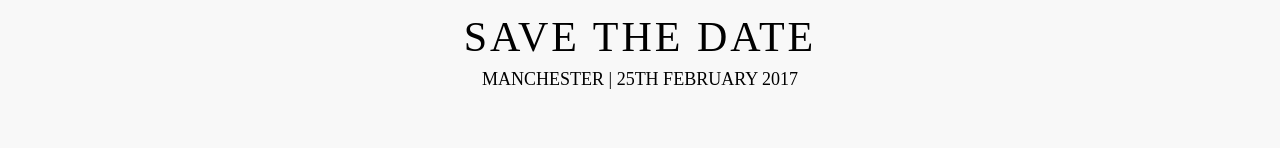
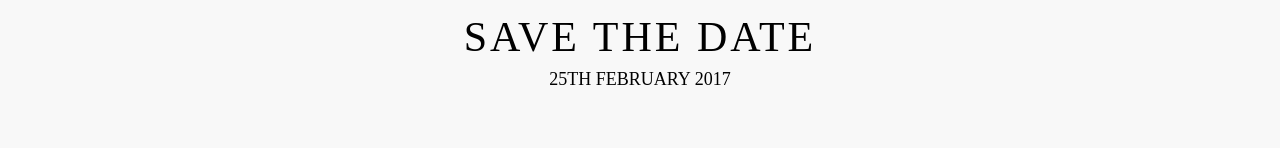
Before and after one commit to dan-j/dan-and-ches, a React (Create React App) app: page / in a window 1280 px wide. Shown: the part 506-654 px from the top of the page. Built offline with nearby package versions, Linux system fonts and the light colour scheme; a web font is replaced by a local one.

Commit message:
removed 'manchester' from the 'save the date' line

```diff
--- a/src/Content.js
+++ b/src/Content.js
@@ -11,7 +11,7 @@ export default class Content extends Component {
             <Row>
               <Col md={12}>
                 <h2>Save the date</h2>
-                <h4>Manchester | 25th February 2017</h4>
+                <h4>25th February 2017</h4>
               </Col>
             </Row>
             <Row className="dark">
@@ -27,7 +27,7 @@ export default class Content extends Component {
               </Col>
             </Row>
             <Row>
-              <Col md={12} >
+              <Col md={12}>
                 <h2>Formal day & evening invites to follow</h2>
               </Col>
             </Row>
```
